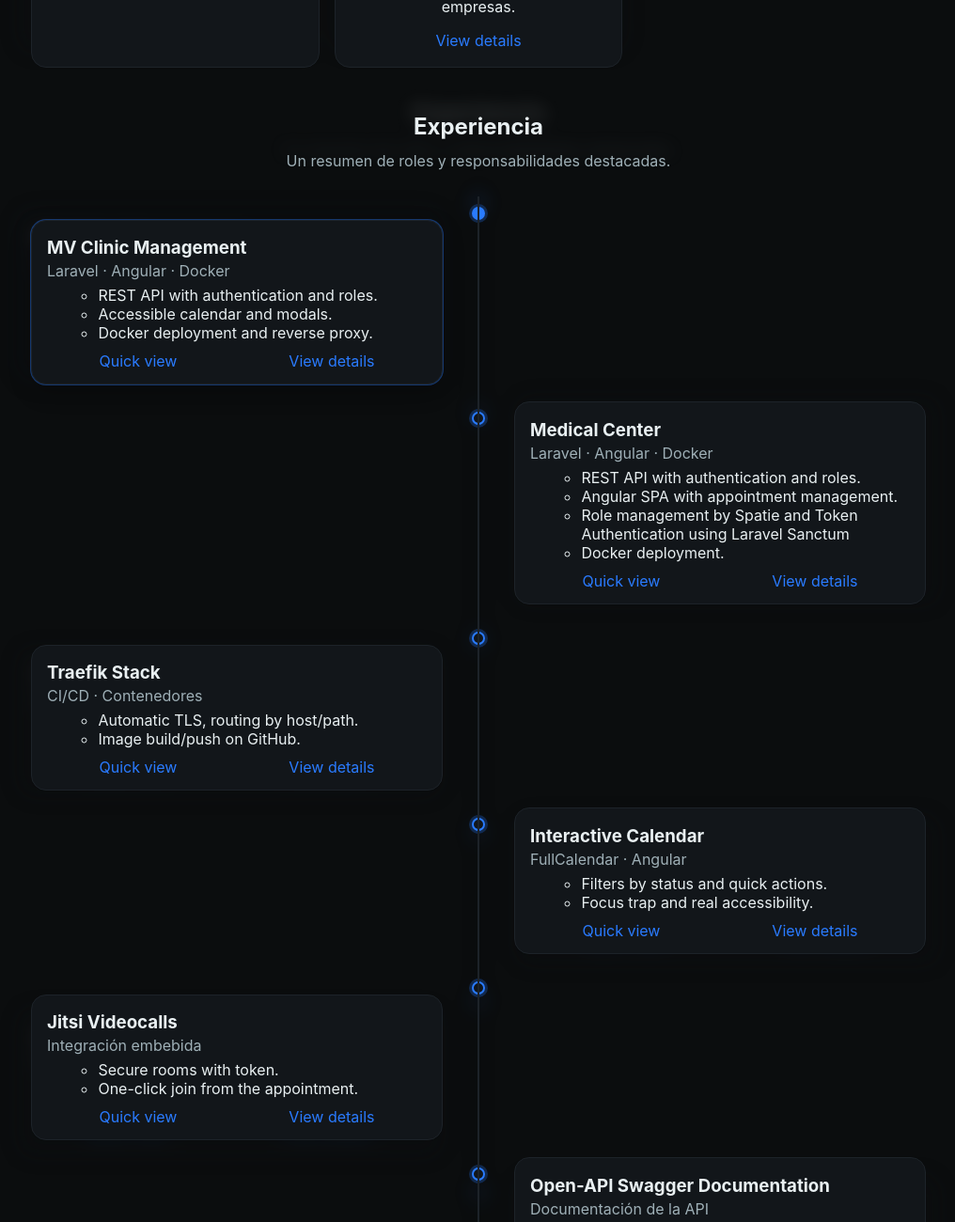
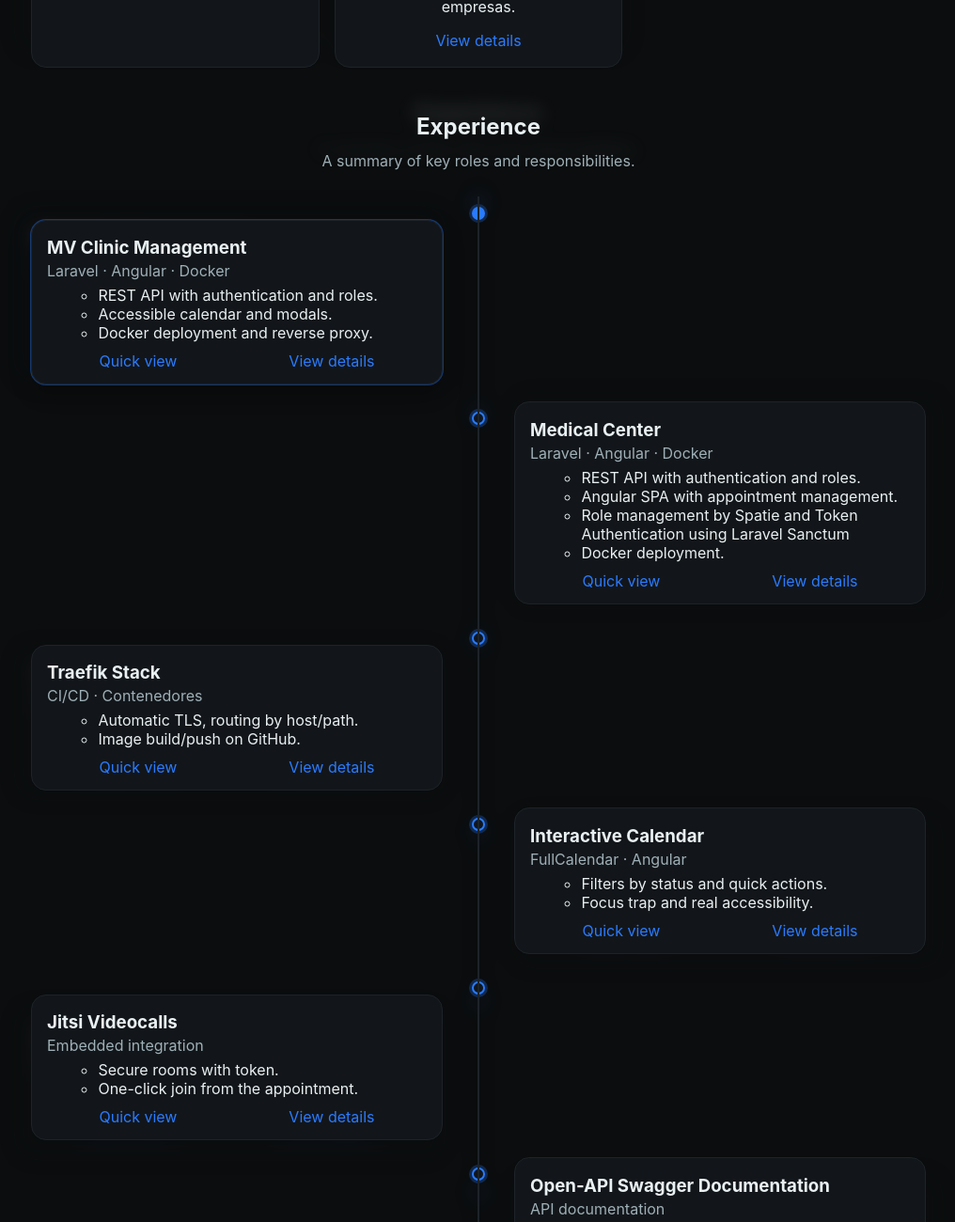
Before and after one commit to SebasRodMag/web-bio, a plain HTML site: page index.html in a window 1280 px wide. Shown: the part 740-2040 px from the top of the page at 94% size, without its empty margins (131-1147 px from the left). Drawn offline with nearby package versions, Linux system fonts and the light colour scheme.

Commit message:
Se agregan traducciones a data-i18n faltantes. Se agregan etiquetas data-i18n faltantes a index.html

```diff
--- a/index.html
+++ b/index.html
@@ -222,7 +222,7 @@
                     <div class="tl-dot" aria-hidden="true"></div>
                     <article class="tl-card">
                         <h3 data-i18n="card.vj.title">Videollamadas con Jitsi</h3>
-                        <p class="muted">Integración embebida</p>
+                        <p class="muted" data-i18n="card.vj.subtitle">Integración embebida</p>
                         <ul>
                             <li data-i18n="card.item.vj.1">Salas seguras con token.</li>
                             <li data-i18n="card.item.vj.2">Join en un clic desde la cita.</li>
@@ -240,7 +240,7 @@
                     <div class="tl-dot" aria-hidden="true"></div>
                     <article class="tl-card">
                         <h3 data-i18n="card.op.title">Documentación mediante Open-API Swagger</h3>
-                        <p class="muted">Documentación de la API</p>
+                        <p class="muted" data-i18n="card.op.subtitle">Documentación de la API</p>
                         <ul>
                             <li data-i18n="card.item.op.1">Documentación del código</li>
                             <li data-i18n="card.item.op.2">Presentación de la documentación</li>
--- a/js/main.js
+++ b/js/main.js
@@ -20,6 +20,8 @@ document.addEventListener('DOMContentLoaded', () => {
             'section.projects': 'Proyectos',
             'section.projects.lead': 'Vista rápida de la selección de proyectos, pueden verse más en profundidad.',
             'section.contact': 'Contacto',
+            'section.experience': 'Experiencia',
+            'section.experience.lead': 'Un resumen de roles y responsabilidades destacadas.',
             'actions.theme': 'Tema',
             'actions.quick': 'Vista rápida',
             'actions.detail': 'Ver detalle',
@@ -57,6 +59,8 @@ document.addEventListener('DOMContentLoaded', () => {
             'card.item.ci.2': 'Focus trap y accesibilidad real.',
             'card.item.vj.1': 'Salas seguras con token.',
             'card.item.vj.2': 'Join en un clic desde la cita.',
+            'card.vj.subtitle': 'Integración embebida',
+            'card.op.subtitle': 'Documentación de la API',
             'card.item.op.1': 'Documentación del código',
             'card.item.op.2': 'Presentación de la documentación',
             'card.item.op.3': 'Test de end-points desde la misma presentación',
@@ -71,6 +75,8 @@ document.addEventListener('DOMContentLoaded', () => {
             'section.projects': 'Projects',
             'section.projects.lead': 'Quick view of selected projects, more details available.',
             'section.contact': 'Contact',
+            'section.experience': 'Experience',
+            'section.experience.lead': 'A summary of key roles and responsibilities.',
             'actions.theme': 'Theme',
             'actions.quick': 'Quick view',
             'actions.detail': 'View details',
@@ -107,6 +113,8 @@ document.addEventListener('DOMContentLoaded', () => {
             'card.item.ci.2': 'Focus trap and real accessibility.',
             'card.item.vj.1': 'Secure rooms with token.',
             'card.item.vj.2': 'One-click join from the appointment.',
+            'card.vj.subtitle': 'Embedded integration',
+            'card.op.subtitle': 'API documentation',
             'card.item.op.1': 'Code documentation',
             'card.item.op.2': 'Documentation presentation',
             'card.item.op.3': 'End-point testing from the same presentation',
```
